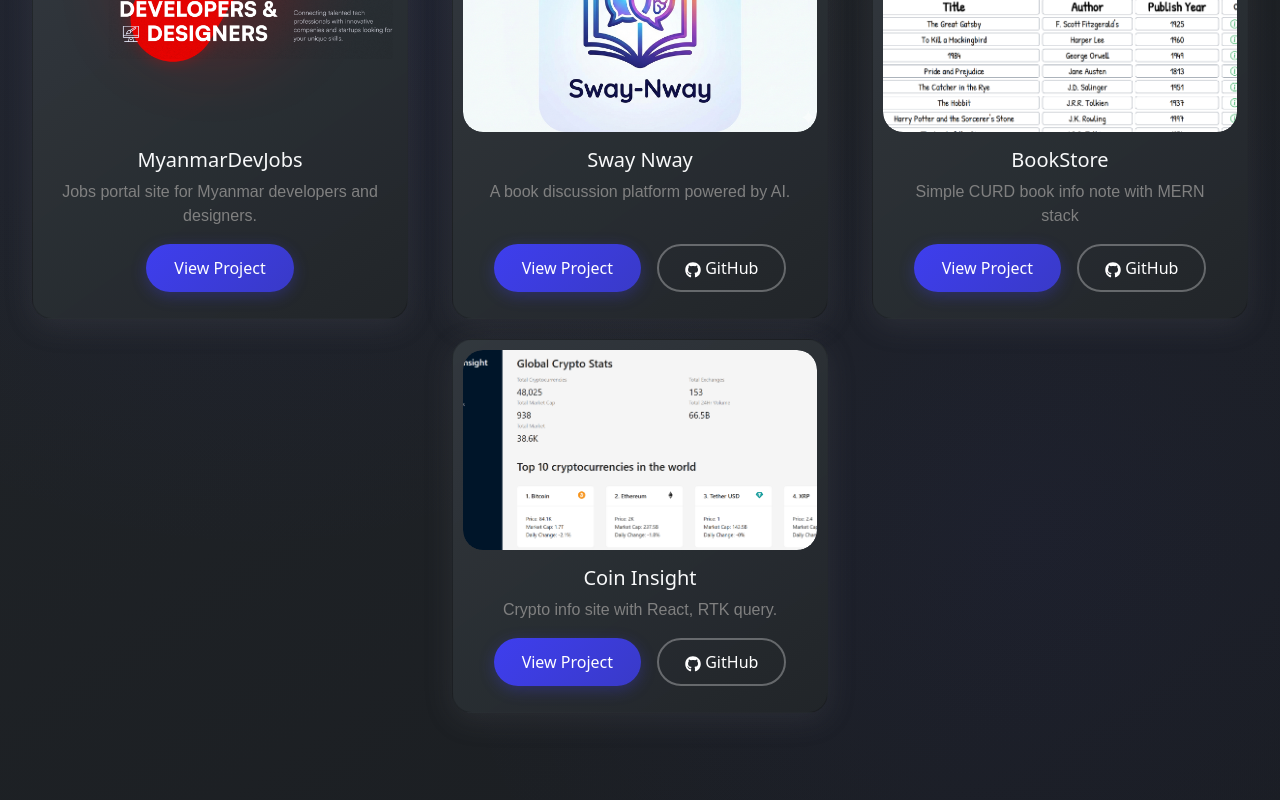
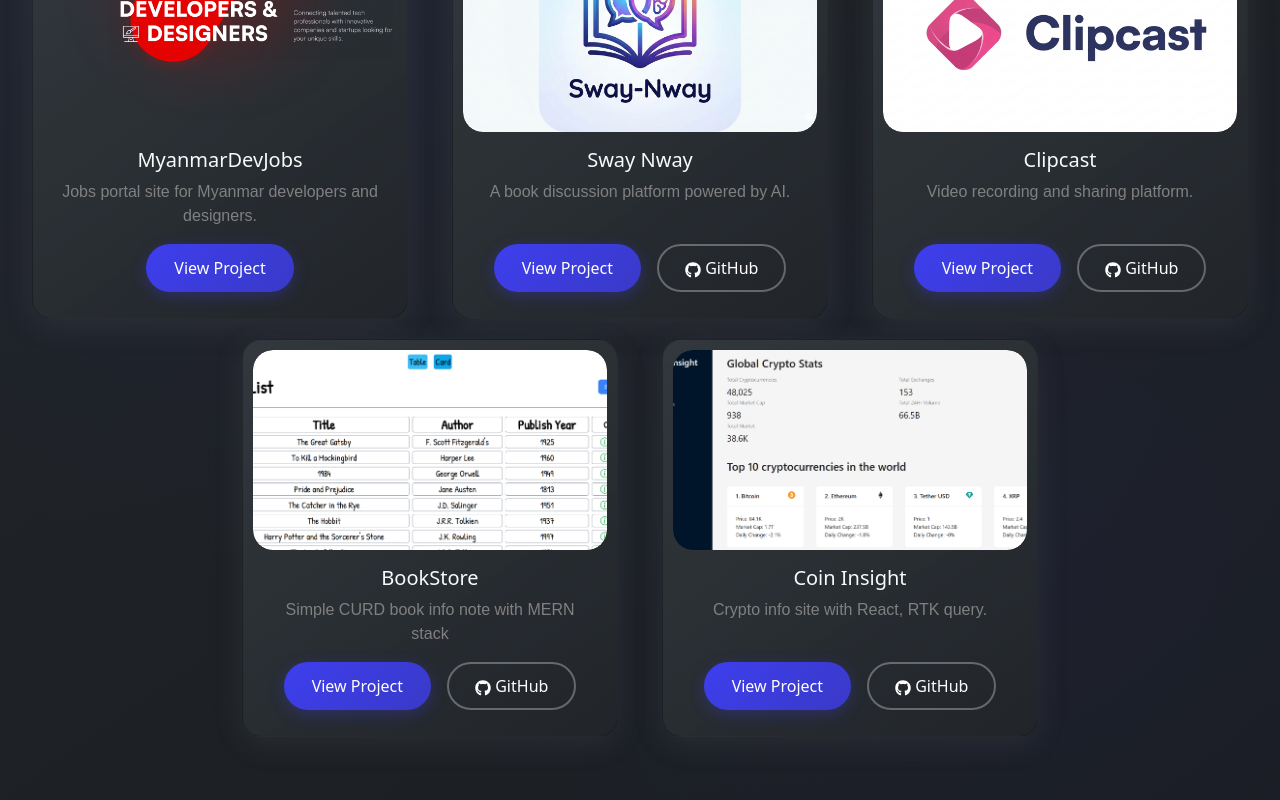
Before and after one commit to ZweLinn/Developer_Portfolio, a React (Vite) app: page /projects in a window 1280 px wide. Shown: the part 400-1200 px from the top of the page. Built offline with nearby package versions, Linux system fonts and the light colour scheme; a web font is replaced by a local one.

Commit message:
Add Clipcast

```diff
--- a/src/components/Projects/myProjects.jsx
+++ b/src/components/Projects/myProjects.jsx
@@ -3,6 +3,7 @@
 import CoinSite from "../../assets/projectImage/CoinInsight.png"
 import MDJ from "../../assets/projectImage/MyanmarDevJobs.png"
 import SwayNway from "../../assets/projectImage/SwayNway.png"
+import Clipcast from "../../assets/projectImage/Clipcast.png"
 import Card from 'react-bootstrap/Card';
 import { FaGithub } from "react-icons/fa";
 import { motion } from "motion/react"
@@ -27,6 +28,14 @@
         },
         {
             id: 3,
+            title: "Clipcast",
+            description: "Video recording and sharing platform.",
+            image: Clipcast,
+            link: "https://clipcast.site",
+            repo: "https://github.com/ZweLinn/Clip-cast"
+        },
+        {
+            id: 4,
             title: "BookStore",
             description: "Simple CURD book info note with MERN stack",
             image: bookstoreImg,
@@ -34,7 +43,7 @@
             repo: "https://github.com/ZweLinn/Bookstore"
         },
         {
-            id: 4,
+            id: 5,
             title: "Coin Insight",
             description: "Crypto info site with React, RTK query.",
             image: CoinSite,
```
Also changed, not shown: src/assets/projectImage/Clipcast.png (added).
